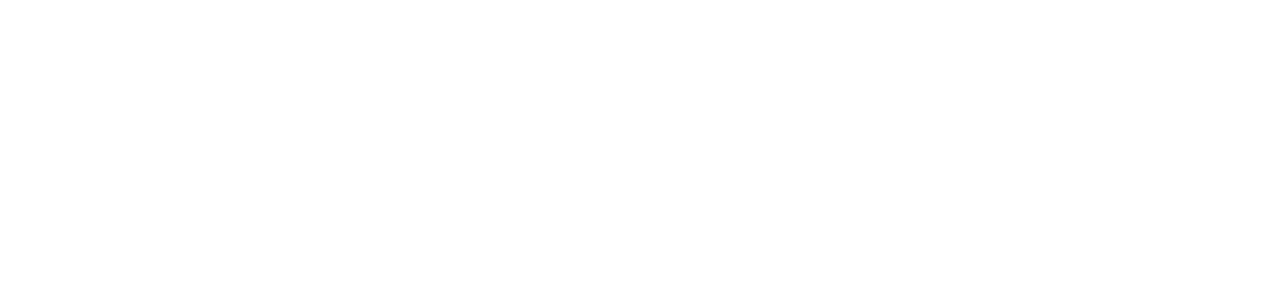
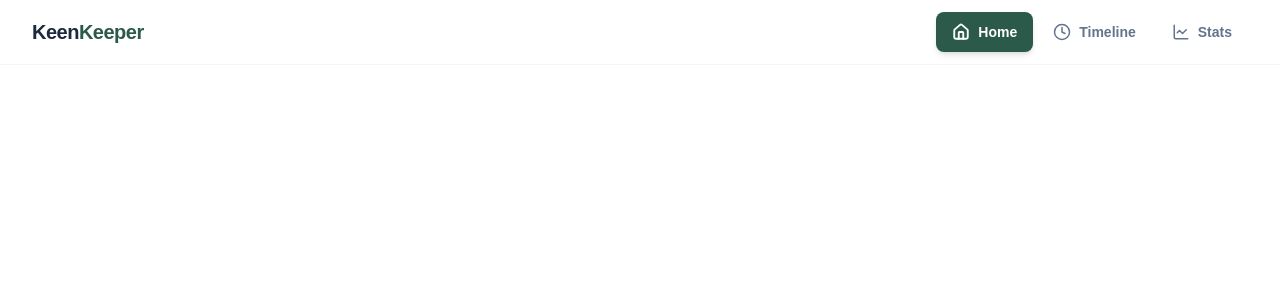
Before and after one commit to Mahathir-Mohammod/KeenKeeper, a React (Vite) app: page / in a window 1280 px wide. Shown: the top 300 px of the page. Built offline with nearby package versions, Linux system fonts and the light colour scheme.

Commit message:
make the nav and make the nav responsive on every device

```diff
--- a/src/App.jsx
+++ b/src/App.jsx
@@ -1,11 +1,11 @@
 import './App.css'
+import Navbar from './Components/Navbar/Navbar'
 
 function App() {
 
   return (
     <>
-
-
+    <Navbar></Navbar>
     </>
   )
 }
--- /dev/null
+++ b/src/Components/Navbar/Navbar.jsx
@@ -0,0 +1,80 @@
+import React, { useState } from 'react';
+import { Home, Clock, LineChart, Menu, X } from 'lucide-react';
+
+const Navbar = () => {
+  const [activeTab, setActiveTab] = useState('Home');
+  const [isOpen, setIsOpen] = useState(false);
+
+  const navLinks = [
+    { name: 'Home', path: '/', icon: Home },
+    { name: 'Timeline', path: '/timeline', icon: Clock },
+    { name: 'Stats', path: '/stats', icon: LineChart },
+  ];
+
+  const NavButtons = ({ mobile = false }) => (
+    <>
+      {navLinks.map((link) => {
+        const Icon = link.icon;
+        const isActive = activeTab === link.name;
+
+        return (
+          <button
+            key={link.name}
+            onClick={() => {
+              setActiveTab(link.name);
+              if (mobile) setIsOpen(false);
+            }}
+            className={`flex items-center space-x-2 px-4 py-2.5 rounded-lg text-sm font-semibold transition-all duration-200 ${
+              mobile ? 'w-full justify-start' : ''
+            } ${
+              isActive
+                ? 'bg-[#2b5a4a] text-white shadow-md'
+                : 'text-slate-500 hover:text-slate-800 hover:bg-slate-50'
+            }`}>
+            <Icon className="w-[18px] h-[18px]" strokeWidth={isActive ? 2.5 : 2} />
+            <span>{link.name}</span>
+          </button>
+        );
+      })}
+    </>
+  );
+
+  return (
+    <nav className="w-full bg-white border-b border-gray-100 sticky top-0 z-50">
+      <div className="max-w-[1600px] mx-auto px-4 sm:px-6 lg:px-8">
+        <div className="flex items-center justify-between h-16">
+
+          <div className="flex items-center text-xl cursor-pointer select-none">
+            <span className="font-extrabold text-slate-800 tracking-tight">Keen</span>
+            <span className="font-semibold text-[#2b5a4a] tracking-tight">Keeper</span>
+          </div>
+
+          <div className="hidden md:flex items-center space-x-1">
+            <NavButtons />
+          </div>
+
+          <div className="md:hidden flex items-center">
+            <button
+              onClick={() => setIsOpen(!isOpen)}
+              className="p-2 rounded-md text-slate-600 hover:bg-slate-100 focus:outline-none"
+            >
+              {isOpen ? <X size={24} /> : <Menu size={24} />}
+            </button>
+          </div>
+        </div>
+      </div>
+
+      <div
+        className={`md:hidden overflow-hidden transition-all duration-300 ease-in-out bg-white border-b border-gray-100 ${
+          isOpen ? 'max-h-64 opacity-100' : 'max-h-0 opacity-0'
+        }`}
+      >
+        <div className="px-4 pt-2 pb-4 space-y-1">
+          <NavButtons mobile={true} />
+        </div>
+      </div>
+    </nav>
+  );
+};
+
+export default Navbar;
```
